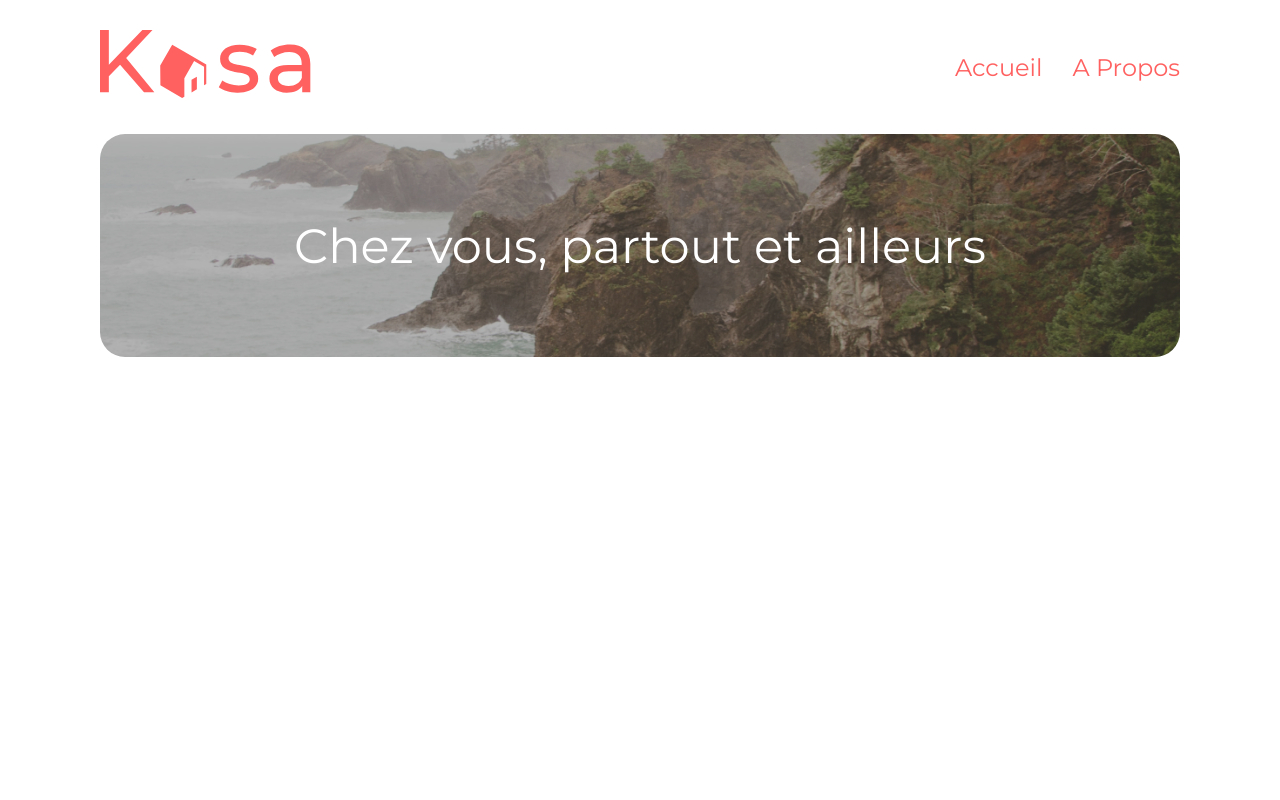
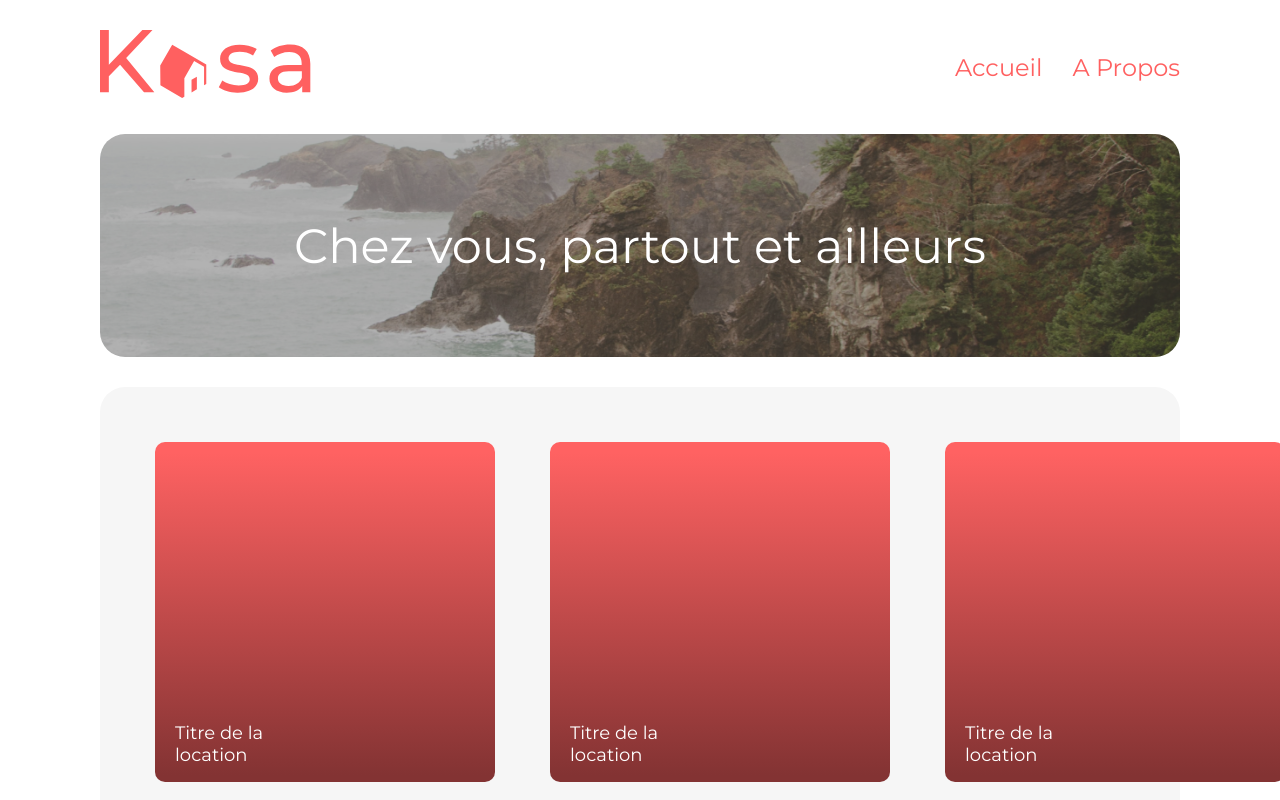
Before and after one commit to maxlearns2code/Kasa, a React (Create React App) app: page / in a window 1280 px wide. Shown: the top 800 px of the page. Built offline with nearby package versions, Linux system fonts and the light colour scheme.

Commit message:
Create Card

```diff
--- a/src/components/Card.jsx
+++ b/src/components/Card.jsx
@@ -0,0 +1,10 @@
+import "../main.scss"
+
+const Card= () => {
+    return (
+        <article className="Card">
+            <h2 className="Card_Title">Titre de la location</h2>
+        </article>
+    )
+}
+export default Card
--- a/src/pages/Home.jsx
+++ b/src/pages/Home.jsx
@@ -1,11 +1,23 @@
 import Header from  "../layout/Header"
 import Banner from  "../components/Banner"
+import Card from  "../components/Card"
 
 const Home = () => {
     return (
         <div className="Home">
             <Header />
-            <Banner />
+            <main>
+                <Banner />
+                <div className="Card-Container">
+                    <Card />
+                    <Card />
+                    <Card />
+                    <Card />
+                    <Card />
+                    <Card />
+                </div>
+            </main>
+
         </div>
     )
 }
--- a/src/sass/abstracts/_Variables.scss
+++ b/src/sass/abstracts/_Variables.scss
@@ -6,7 +6,7 @@ $color-background: #F6f6f6;
 $color-white : white;
 $color-black : black;
 
-$color-card: linear-gradient(180deg, rgba(0,0,0,1) 0%, rgba(255,98,98,1) 3%, rgba(131,51,51,1) 98%, rgba(0,0,0,1) 99%);
+$color-card: linear-gradient(180deg, rgba(255,98,98,1) 3%, rgba(131,51,51,1) 98%);
 
 /* Text configuration */
 $font-primary: 'Montserrat', sans-serif;
--- a/src/sass/base/_Reset.scss
+++ b/src/sass/base/_Reset.scss
@@ -11,3 +11,7 @@
     text-decoration: none;
     color: $color-main;
  }
+ body {
+   margin: auto;
+   max-width: 1440px;
+ }
--- a/src/sass/components/_Card.scss
+++ b/src/sass/components/_Card.scss
@@ -0,0 +1,28 @@
+.Card-Container {
+    width: auto;
+    display: grid;
+    grid-template-columns: 340px 340px 340px;
+    grid-column-gap: 55px;
+    grid-row-gap: 55px;
+    margin: $margin-border;
+    padding: 55px;
+    background-color: $color-background;
+    border-radius: 25px;
+}
+
+.Card {
+    width: 340px;
+    height: 340px;
+    border-radius: 10px;
+    background: $color-card;
+
+    &_Title {
+        position: absolute;
+        width: 138px;
+        padding-top: 280px;
+        padding-left: 20px;
+        font-size: $small-font-size;
+        font-weight: $medium-font-weight;
+        color: $color-white;
+    }
+}
```
